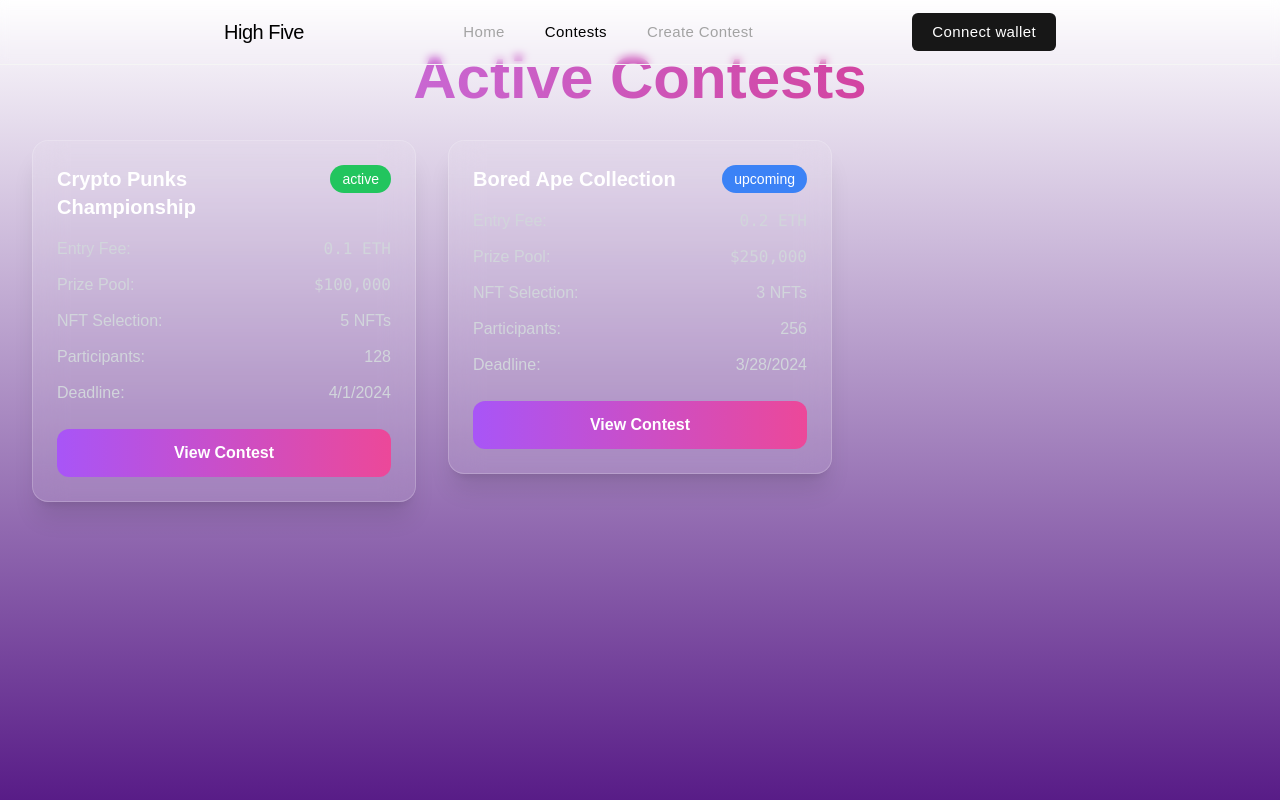
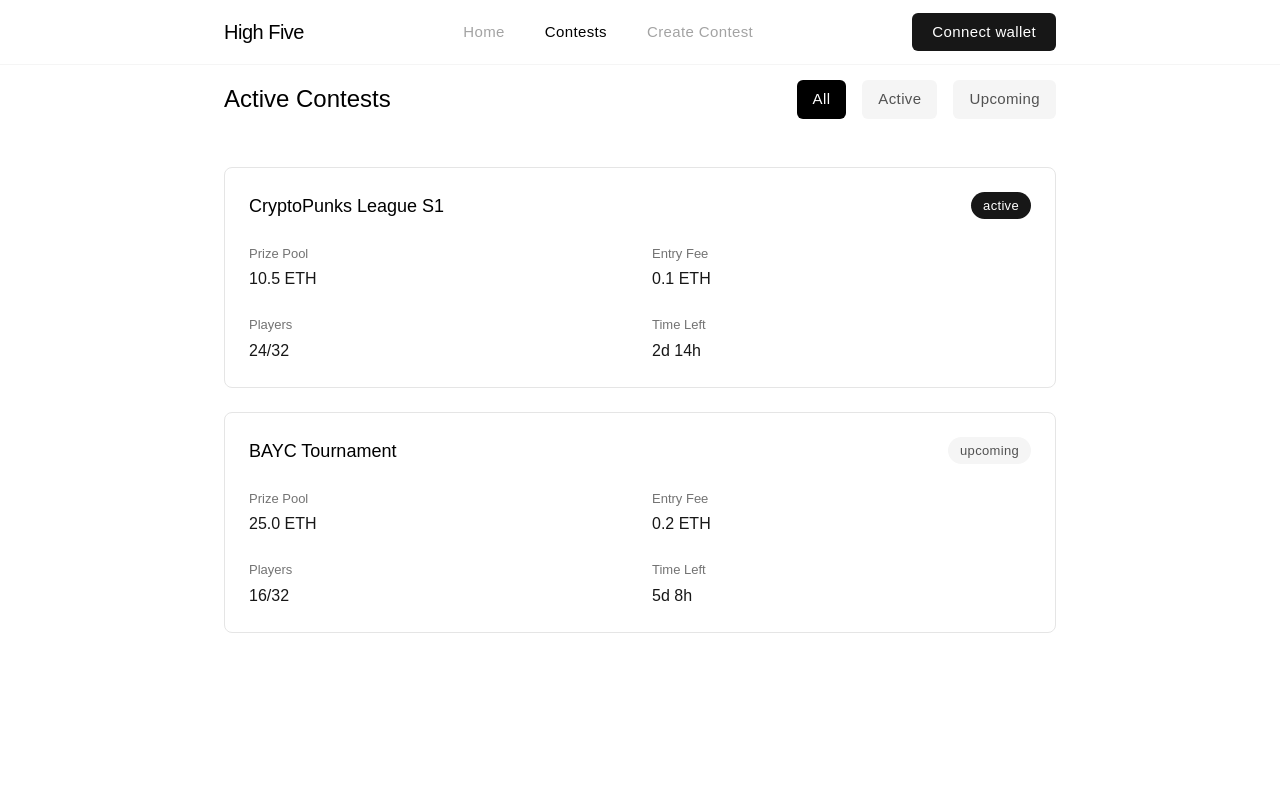
Before and after one commit to mayur-samrutwar/highfive, a Next.js app: page /contest in a window 1280 px wide. Shown: the top 800 px of the page. Built offline with nearby package versions, Linux system fonts and the light colour scheme.

Commit message:
update: contest page ui (Claude you're the best intern)

```diff
--- a/components/contest/ContestCard.js
+++ b/components/contest/ContestCard.js
@@ -2,67 +2,44 @@
 import Link from 'next/link';
 
 export default function ContestCard({ contest }) {
-  const {
-    id,
-    title,
-    deadline,
-    entryFee,
-    totalPrize,
-    nftCount,
-    participants,
-    status
-  } = contest;
-
-  const statusColors = {
-    active: 'bg-green-500',
-    upcoming: 'bg-blue-500',
-    ended: 'bg-gray-500'
-  };
-
   return (
+    <Link href={`/contest/${contest.id}`}>
       <motion.div
-      whileHover={{ scale: 1.02 }}
-      className="bg-white/10 backdrop-blur-lg rounded-2xl p-6 border border-white/20 shadow-xl"
+        whileHover={{ scale: 1.01 }}
+        className="bg-white border border-neutral-200 rounded-lg p-6 transition-all duration-300"
       >
-      <div className="flex justify-between items-start mb-4">
-        <h3 className="text-xl font-bold text-white">{title}</h3>
-        <span className={`px-3 py-1 rounded-full text-sm ${statusColors[status]} text-white`}>
-          {status}
+        <div className="flex justify-between items-start mb-6">
+          <h3 className="text-lg font-medium text-black">{contest.title}</h3>
+          <span className={`
+            px-3 py-1 rounded-full text-[13px] tracking-wide
+            ${contest.status === 'active'
+              ? 'bg-neutral-900 text-white'
+              : 'bg-neutral-100 text-neutral-600'
+            }
+          `}>
+            {contest.status}
           </span>
         </div>
 
-      <div className="space-y-3 text-gray-300">
-        <div className="flex justify-between">
-          <span>Entry Fee:</span>
-          <span className="font-mono">{entryFee} ETH</span>
+        <div className="grid grid-cols-2 gap-6">
+          <div>
+            <div className="text-neutral-500 text-[13px] mb-1">Prize Pool</div>
+            <div className="font-medium">{contest.prizePool}</div>
           </div>
-        <div className="flex justify-between">
-          <span>Prize Pool:</span>
-          <span className="font-mono">${totalPrize.toLocaleString()}</span>
+          <div>
+            <div className="text-neutral-500 text-[13px] mb-1">Entry Fee</div>
+            <div className="font-medium">{contest.entryFee} ETH</div>
           </div>
-        <div className="flex justify-between">
-          <span>NFT Selection:</span>
-          <span>{nftCount} NFTs</span>
+          <div>
+            <div className="text-neutral-500 text-[13px] mb-1">Players</div>
+            <div className="font-medium">{contest.playerCount}</div>
           </div>
-        <div className="flex justify-between">
-          <span>Participants:</span>
-          <span>{participants}</span>
-        </div>
-        <div className="flex justify-between">
-          <span>Deadline:</span>
-          <span>{new Date(deadline).toLocaleDateString()}</span>
+          <div>
+            <div className="text-neutral-500 text-[13px] mb-1">Time Left</div>
+            <div className="font-medium">{contest.timeLeft}</div>
           </div>
         </div>
-
-      <Link href={`/contest/${id}`}>
-        <motion.button
-          whileHover={{ scale: 1.05 }}
-          whileTap={{ scale: 0.95 }}
-          className="w-full mt-6 bg-gradient-to-r from-purple-500 to-pink-500 text-white py-3 rounded-xl font-semibold hover:opacity-90 transition-opacity"
-        >
-          View Contest
-        </motion.button>
+      </motion.div>
     </Link>
-    </motion.div>
   );
 }
--- a/pages/contest/[id].js
+++ b/pages/contest/[id].js
@@ -32,49 +32,49 @@
 
   return (
     <Layout>
-      <div className="min-h-screen bg-gradient-to-b from-background to-purple-900 pt-24">
-        <div className="max-w-7xl mx-auto px-4 sm:px-6 lg:px-8 py-12">
+      <div className="min-h-screen bg-white pt-24">
+        <div className="max-w-4xl mx-auto px-4 sm:px-6 lg:px-8 py-12">
           <motion.div
             initial={{ opacity: 0, y: 20 }}
             animate={{ opacity: 1, y: 0 }}
-            className="bg-white/10 backdrop-blur-lg rounded-3xl p-8 border border-white/20"
+            className="space-y-12"
           >
-            <div className="flex justify-between items-start mb-8">
+            <div className="flex justify-between items-start">
               <div>
-                <h1 className="text-4xl font-bold text-white mb-4">{contest.title}</h1>
-                <p className="text-gray-300 max-w-2xl">{contest.description}</p>
+                <h1 className="text-3xl font-medium text-black mb-4">{contest.title}</h1>
+                <p className="text-neutral-600 max-w-2xl text-[15px] leading-relaxed">{contest.description}</p>
               </div>
-              <div className="bg-purple-500/20 rounded-xl p-4 text-center">
-                <p className="text-sm text-purple-300">Time Remaining</p>
-                <p className="text-2xl font-bold text-white">3d 12h 45m</p>
+              <div className="bg-neutral-50 rounded-lg p-4 text-center border border-neutral-200">
+                <p className="text-sm text-neutral-500 mb-1">Time Remaining</p>
+                <p className="text-xl font-medium text-black">3d 12h 45m</p>
               </div>
             </div>
 
-            <div className="grid grid-cols-1 md:grid-cols-2 lg:grid-cols-4 gap-6 mb-8">
-              <div className="bg-white/5 rounded-xl p-4">
-                <p className="text-sm text-gray-400">Entry Fee</p>
-                <p className="text-xl font-bold text-white">{contest.entryFee} ETH</p>
+            <div className="grid grid-cols-1 md:grid-cols-2 lg:grid-cols-4 gap-6">
+              <div className="bg-neutral-50 rounded-lg p-4 border border-neutral-200">
+                <p className="text-sm text-neutral-500 mb-1">Entry Fee</p>
+                <p className="text-lg font-medium text-black">{contest.entryFee} ETH</p>
               </div>
-              <div className="bg-white/5 rounded-xl p-4">
-                <p className="text-sm text-gray-400">Prize Pool</p>
-                <p className="text-xl font-bold text-white">${contest.totalPrize.toLocaleString()}</p>
+              <div className="bg-neutral-50 rounded-lg p-4 border border-neutral-200">
+                <p className="text-sm text-neutral-500 mb-1">Prize Pool</p>
+                <p className="text-lg font-medium text-black">${contest.totalPrize.toLocaleString()}</p>
               </div>
-              <div className="bg-white/5 rounded-xl p-4">
-                <p className="text-sm text-gray-400">NFT Selection</p>
-                <p className="text-xl font-bold text-white">{contest.nftCount} NFTs</p>
+              <div className="bg-neutral-50 rounded-lg p-4 border border-neutral-200">
+                <p className="text-sm text-neutral-500 mb-1">NFT Selection</p>
+                <p className="text-lg font-medium text-black">{contest.nftCount} NFTs</p>
               </div>
-              <div className="bg-white/5 rounded-xl p-4">
-                <p className="text-sm text-gray-400">Budget</p>
-                <p className="text-xl font-bold text-white">${contest.budget.toLocaleString()}</p>
+              <div className="bg-neutral-50 rounded-lg p-4 border border-neutral-200">
+                <p className="text-sm text-neutral-500 mb-1">Budget</p>
+                <p className="text-lg font-medium text-black">${contest.budget.toLocaleString()}</p>
               </div>
             </div>
 
             {!showNFTSelector ? (
               <motion.button
-                whileHover={{ scale: 1.02 }}
-                whileTap={{ scale: 0.98 }}
+                whileHover={{ scale: 1.01 }}
+                whileTap={{ scale: 0.99 }}
                 onClick={() => setShowNFTSelector(true)}
-                className="w-full bg-gradient-to-r from-purple-500 to-pink-500 text-white py-4 rounded-xl font-semibold text-lg hover:opacity-90 transition-opacity"
+                className="w-full bg-black text-white py-4 rounded-lg font-medium text-[15px] tracking-wide transition-all duration-300"
               >
                 Enter Contest
               </motion.button>
--- a/pages/contest/create.js
+++ b/pages/contest/create.js
@@ -30,110 +30,113 @@
     router.push('/contest');
   };
 
+  const inputClasses = "w-full bg-white border border-neutral-200 rounded-lg px-4 py-3 text-black placeholder-neutral-400 focus:outline-none focus:border-neutral-400 transition-colors duration-300";
+  const labelClasses = "block text-neutral-600 mb-2 text-[15px]";
+
   return (
     <Layout>
-      <div className="min-h-screen bg-gradient-to-b from-background to-purple-900 pt-24">
-        <div className="max-w-3xl mx-auto px-4 sm:px-6 lg:px-8 py-12">
+      <div className="min-h-screen bg-white pt-24">
+        <div className="max-w-2xl mx-auto px-4 sm:px-6 lg:px-8 py-12">
           <motion.div
             initial={{ opacity: 0, y: 20 }}
             animate={{ opacity: 1, y: 0 }}
-            className="bg-white/10 backdrop-blur-lg rounded-3xl p-8 border border-white/20"
+            className="space-y-8"
           >
-            <h1 className="text-4xl font-bold text-white mb-8">Create New Contest</h1>
+            <h1 className="text-3xl font-medium text-black">Create New Contest</h1>
 
             <form onSubmit={handleSubmit} className="space-y-6">
               <div>
-                <label className="block text-gray-300 mb-2">Contest Title</label>
+                <label className={labelClasses}>Contest Title</label>
                 <input
                   type="text"
                   name="title"
                   value={formData.title}
                   onChange={handleChange}
-                  className="w-full bg-white/5 border border-white/10 rounded-xl px-4 py-3 text-white focus:outline-none focus:ring-2 focus:ring-purple-500"
+                  className={inputClasses}
                   required
                 />
               </div>
 
               <div>
-                <label className="block text-gray-300 mb-2">Description</label>
+                <label className={labelClasses}>Description</label>
                 <textarea
                   name="description"
                   value={formData.description}
                   onChange={handleChange}
                   rows="4"
-                  className="w-full bg-white/5 border border-white/10 rounded-xl px-4 py-3 text-white focus:outline-none focus:ring-2 focus:ring-purple-500"
+                  className={inputClasses}
                   required
                 />
               </div>
 
               <div className="grid grid-cols-1 md:grid-cols-2 gap-6">
                 <div>
-                  <label className="block text-gray-300 mb-2">Deadline</label>
+                  <label className={labelClasses}>Deadline</label>
                   <input
                     type="datetime-local"
                     name="deadline"
                     value={formData.deadline}
                     onChange={handleChange}
-                    className="w-full bg-white/5 border border-white/10 rounded-xl px-4 py-3 text-white focus:outline-none focus:ring-2 focus:ring-purple-500"
+                    className={inputClasses}
                     required
                   />
                 </div>
 
                 <div>
-                  <label className="block text-gray-300 mb-2">Entry Fee (ETH)</label>
+                  <label className={labelClasses}>Entry Fee (ETH)</label>
                   <input
                     type="number"
                     name="entryFee"
                     value={formData.entryFee}
                     onChange={handleChange}
                     step="0.01"
-                    className="w-full bg-white/5 border border-white/10 rounded-xl px-4 py-3 text-white focus:outline-none focus:ring-2 focus:ring-purple-500"
+                    className={inputClasses}
                     required
                   />
                 </div>
 
                 <div>
-                  <label className="block text-gray-300 mb-2">Total Prize ($)</label>
+                  <label className={labelClasses}>Total Prize ($)</label>
                   <input
                     type="number"
                     name="totalPrize"
                     value={formData.totalPrize}
                     onChange={handleChange}
-                    className="w-full bg-white/5 border border-white/10 rounded-xl px-4 py-3 text-white focus:outline-none focus:ring-2 focus:ring-purple-500"
+                    className={inputClasses}
                     required
                   />
                 </div>
 
                 <div>
-                  <label className="block text-gray-300 mb-2">Number of NFTs</label>
+                  <label className={labelClasses}>Number of NFTs</label>
                   <input
                     type="number"
                     name="nftCount"
                     value={formData.nftCount}
                     onChange={handleChange}
-                    className="w-full bg-white/5 border border-white/10 rounded-xl px-4 py-3 text-white focus:outline-none focus:ring-2 focus:ring-purple-500"
+                    className={inputClasses}
                     required
                   />
                 </div>
 
-                <div>
-                  <label className="block text-gray-300 mb-2">Budget per Player ($)</label>
+                <div className="md:col-span-2">
+                  <label className={labelClasses}>Budget per Player ($)</label>
                   <input
                     type="number"
                     name="budget"
                     value={formData.budget}
                     onChange={handleChange}
-                    className="w-full bg-white/5 border border-white/10 rounded-xl px-4 py-3 text-white focus:outline-none focus:ring-2 focus:ring-purple-500"
+                    className={inputClasses}
                     required
                   />
                 </div>
               </div>
 
               <motion.button
-                whileHover={{ scale: 1.02 }}
-                whileTap={{ scale: 0.98 }}
+                whileHover={{ scale: 1.01 }}
+                whileTap={{ scale: 0.99 }}
                 type="submit"
-                className="w-full bg-gradient-to-r from-purple-500 to-pink-500 text-white py-4 rounded-xl font-semibold text-lg hover:opacity-90 transition-opacity mt-8"
+                className="w-full bg-black text-white py-4 rounded-lg font-medium text-[15px] tracking-wide transition-all duration-300 mt-8"
               >
                 Create Contest
               </motion.button>
--- a/pages/contest/index.js
+++ b/pages/contest/index.js
@@ -14,34 +14,35 @@
 };
 
 const item = {
-  hidden: { y: 20, opacity: 0 },
+  hidden: { y: 10, opacity: 0 },
   show: { y: 0, opacity: 1 }
 };
 
 export default function Contests() {
   const [contests, setContests] = useState([]);
+  const [filter, setFilter] = useState('all'); // 'all', 'active', 'upcoming'
 
   useEffect(() => {
     // Dummy data - in real app this would be an API call
     setContests([
       {
         id: 1,
-        title: "Crypto Punks Championship",
+        title: "CryptoPunks League S1",
         deadline: "2024-04-01",
         entryFee: 0.1,
-        totalPrize: 100000,
-        nftCount: 5,
-        participants: 128,
+        prizePool: "10.5 ETH",
+        playerCount: "24/32",
+        timeLeft: "2d 14h",
         status: "active"
       },
       {
         id: 2,
-        title: "Bored Ape Collection",
+        title: "BAYC Tournament",
         deadline: "2024-03-28",
         entryFee: 0.2,
-        totalPrize: 250000,
-        nftCount: 3,
-        participants: 256,
+        prizePool: "25.0 ETH",
+        playerCount: "16/32",
+        timeLeft: "5d 8h",
         status: "upcoming"
       }
     ]);
@@ -49,17 +50,41 @@
 
   return (
     <Layout>
-      <div className="min-h-screen bg-gradient-to-b from-background to-purple-900">
-        <div className="max-w-7xl mx-auto px-4 sm:px-6 lg:px-8 py-12">
-          <h1 className="text-4xl md:text-6xl font-bold text-center mb-8 bg-clip-text text-transparent bg-gradient-to-r from-purple-400 to-pink-600">
-            Active Contests
-          </h1>
+      <div className="min-h-screen bg-white">
+        <div className="max-w-4xl mx-auto px-4 sm:px-6 lg:px-8 py-20">
+          {/* Header Section */}
+          <div className="flex flex-col md:flex-row justify-between items-center mb-12">
+            <h1 className="text-2xl font-medium text-black mb-6 md:mb-0">
+              Active Contests
+            </h1>
 
+            <div className="flex gap-4">
+              {['all', 'active', 'upcoming'].map((type) => (
+                <motion.button
+                  key={type}
+                  whileHover={{ scale: 1.01 }}
+                  whileTap={{ scale: 0.99 }}
+                  onClick={() => setFilter(type)}
+                  className={`
+                    px-4 py-2 rounded-md text-[15px] tracking-wide transition-all duration-300
+                    ${filter === type
+                      ? 'bg-black text-white'
+                      : 'bg-neutral-100 text-neutral-600 hover:bg-neutral-200'
+                    }
+                  `}
+                >
+                  {type.charAt(0).toUpperCase() + type.slice(1)}
+                </motion.button>
+              ))}
+            </div>
+          </div>
+
+          {/* Contests Grid */}
           <motion.div
             variants={container}
             initial="hidden"
             animate="show"
-            className="grid grid-cols-1 md:grid-cols-2 lg:grid-cols-3 gap-8"
+            className="grid grid-cols-1 gap-6"
           >
             {contests.map((contest) => (
               <motion.div key={contest.id} variants={item}>
```
Lines whose indentation alone changed are shown as unchanged.
